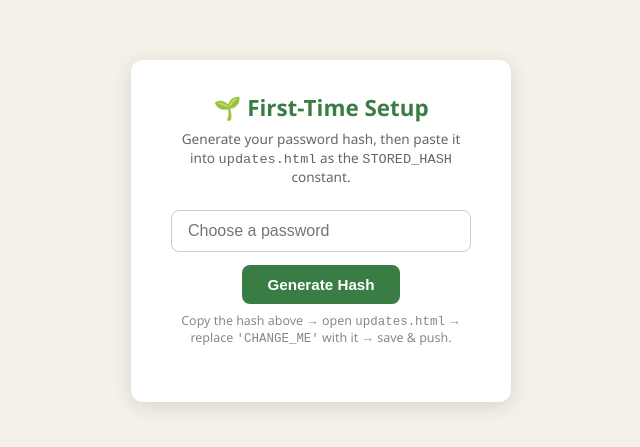
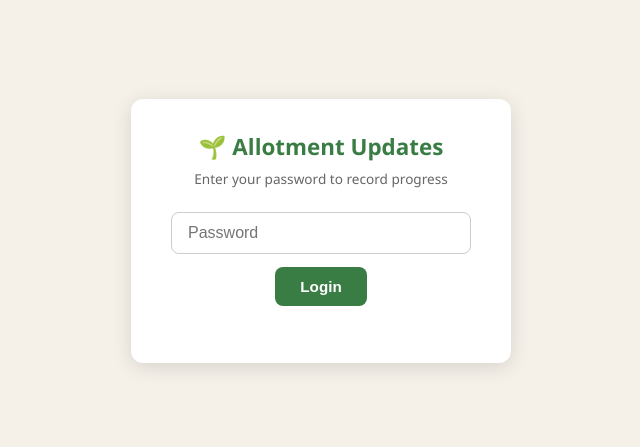
Before and after one commit to davideuantrott/allotmentplanner, a plain HTML site: page updates.html in a window 1280 px wide. Shown: the part 169-616 px from the top of the page, without its empty margins (319-959 px from the left). Drawn offline with Linux system fonts and the light colour scheme.

Commit message:
Set password hash and document update workflow in CLAUDE.md
- updates.html: STORED_HASH set (password configured, page now active)
- CLAUDE.md: add updates.html to file structure table; add Progress
  Update Workflow section documenting the full owner→Claude pipeline
  (login, generate prompt, paste, Claude processes site + Asana +
  CLAUDE.md + commit/push); document how to keep TASKS array in sync

Co-Authored-By: Claude Sonnet 4.6 <noreply@anthropic.com>

```diff
--- a/updates.html
+++ b/updates.html
@@ -142,7 +142,7 @@ header .meta{font-size:.82rem;opacity:.85}
 //   await hashPw('your-chosen-password')
 // Copy the result and paste it below.
 // ════════════════════════════════════════════════════════════════
-const STORED_HASH = 'CHANGE_ME';
+const STORED_HASH = '0cab496361775be44a0112a4d582763db54bf28bd9ed73b50f879788821f6be4';
 
 // Asana IDs (not sensitive — numeric IDs only, no personal data)
 const ASANA_PROJECT_GID = '1213549975842888';
```
Also changed, not shown: 1 other file.
